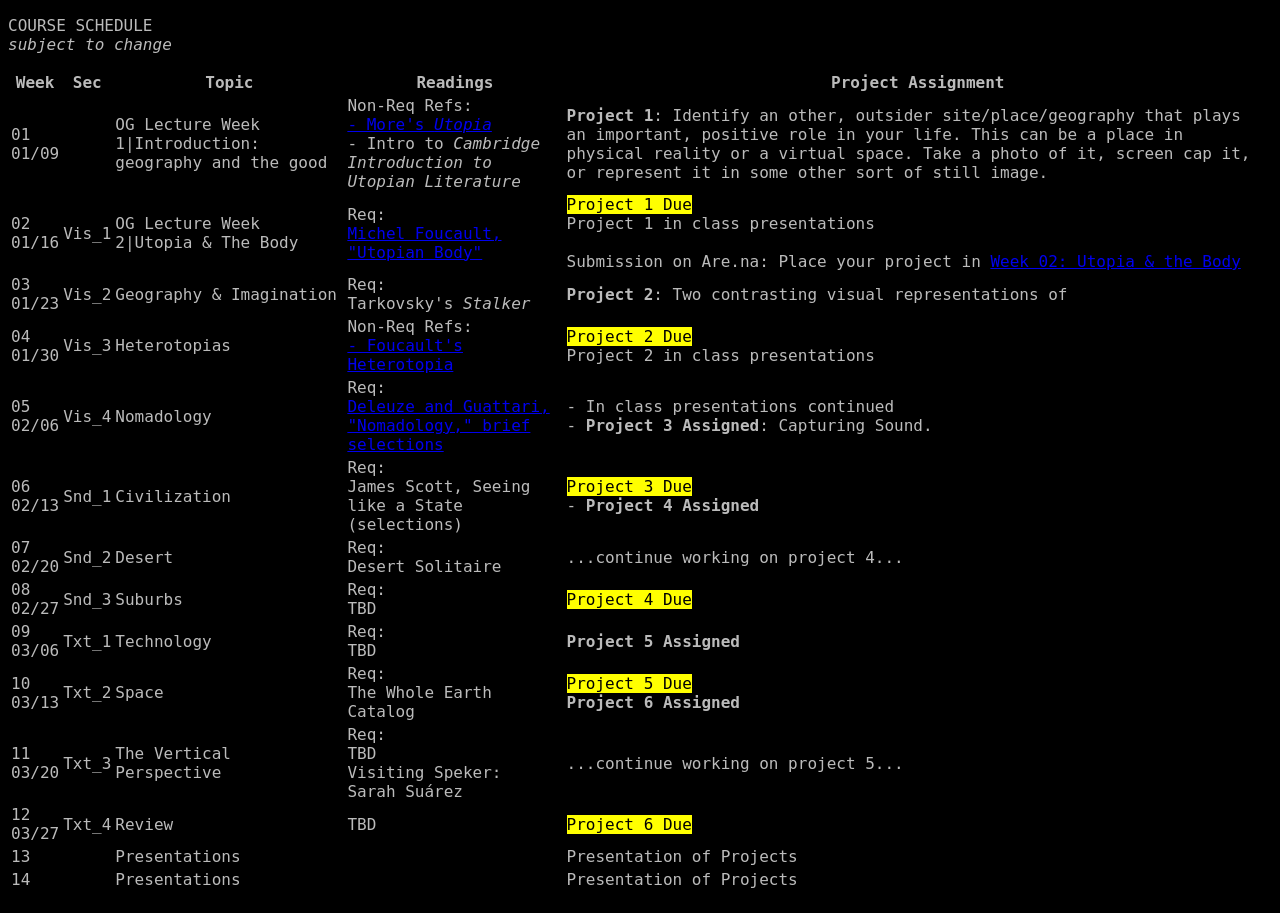
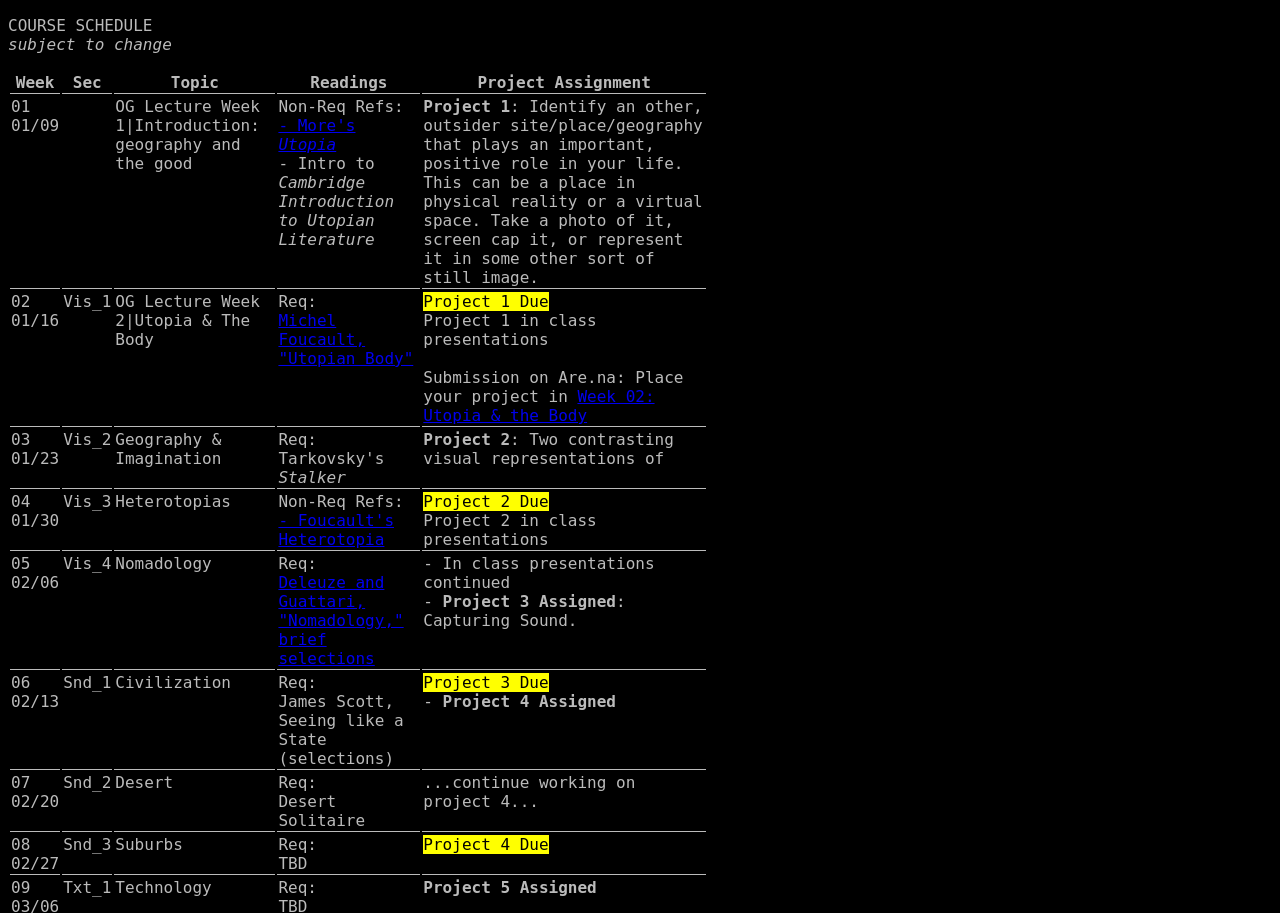
Before and after one commit to drtovar/o-geo, a plain HTML site: page og-schedule.html in a window 1280 px wide. Shown: the top 913 px of the page. Drawn offline with Linux system fonts and the light colour scheme; a small style sheet from the web is missing.

Commit message:
header update

```diff
--- a/files/style.css
+++ b/files/style.css
@@ -1,9 +1,20 @@
+@import url('https://adobe-fonts.github.io/source-code-pro/source-code-pro.css');
+
 body {
   background: black;
   color: #bbbbbb;
   font-family: "Source Code Pro", "DejaVu Sans Mono", Menlo, "Lucida Sans Typewriter", "Lucida Console", monaco, "Bitstream Vera Sans Mono", monospace;
   font-size: 100%;
+max-width: 700px;
 }
 pre {
   font-family: "Source Code Pro", "DejaVu Sans Mono", Menlo, "Lucida Sans Typewriter", "Lucida Console", monaco, "Bitstream Vera Sans Mono", monospace;
 }
+
+th, td {
+  border-bottom: 1px solid;
+}
+
+td {
+  vertical-align: top;
+}
--- a/og-schedule.html
+++ b/og-schedule.html
@@ -4,16 +4,26 @@
         <title>og-schedule</title>
         <meta charset='utf-8'/>
         <style>
+@import url('https://adobe-fonts.github.io/source-code-pro/source-code-pro.css');
+
 body {
   background: black;
   color: #bbbbbb;
   font-family: "Source Code Pro", "DejaVu Sans Mono", Menlo, "Lucida Sans Typewriter", "Lucida Console", monaco, "Bitstream Vera Sans Mono", monospace;
   font-size: 100%;
+max-width: 700px;
 }
 pre {
   font-family: "Source Code Pro", "DejaVu Sans Mono", Menlo, "Lucida Sans Typewriter", "Lucida Console", monaco, "Bitstream Vera Sans Mono", monospace;
 }
 
+th, td {
+  border-bottom: 1px solid;
+}
+
+td {
+  vertical-align: top;
+}
 </style>
     </head>
     <body>
```
Also changed, not shown: index.html (+10 -0 lines).
